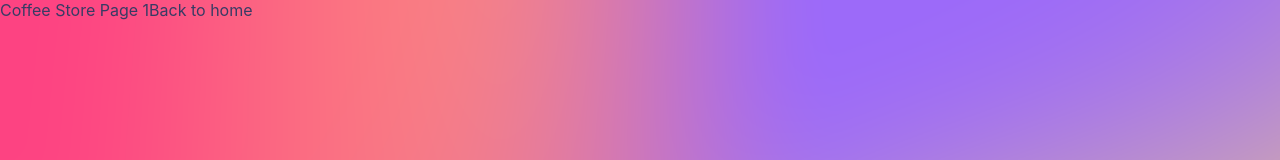
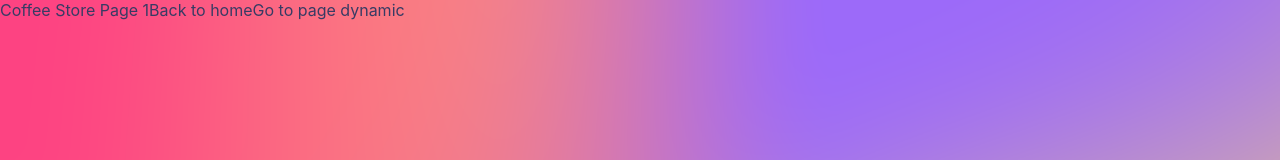
Before and after one commit to kulkarniankita/discover-coffee-stores, a Next.js app: page /coffee-store/1 in a window 1280 px wide. Shown: the top 160 px of the page. Built offline with nearby package versions, Linux system fonts and the light colour scheme.

Commit message:
Add routes to Dynamic Pages with Link Component: Add another route dynamic

```diff
--- a/pages/coffee-store/[id].js
+++ b/pages/coffee-store/[id].js
@@ -10,6 +10,9 @@ const CoffeeStore = () => {
       <Link href="/">
         <a>Back to home</a>
       </Link>
+      <Link href="/coffee-store/dynamic">
+        <a>Go to page dynamic</a>
+      </Link>
     </div>
   );
 };
```
